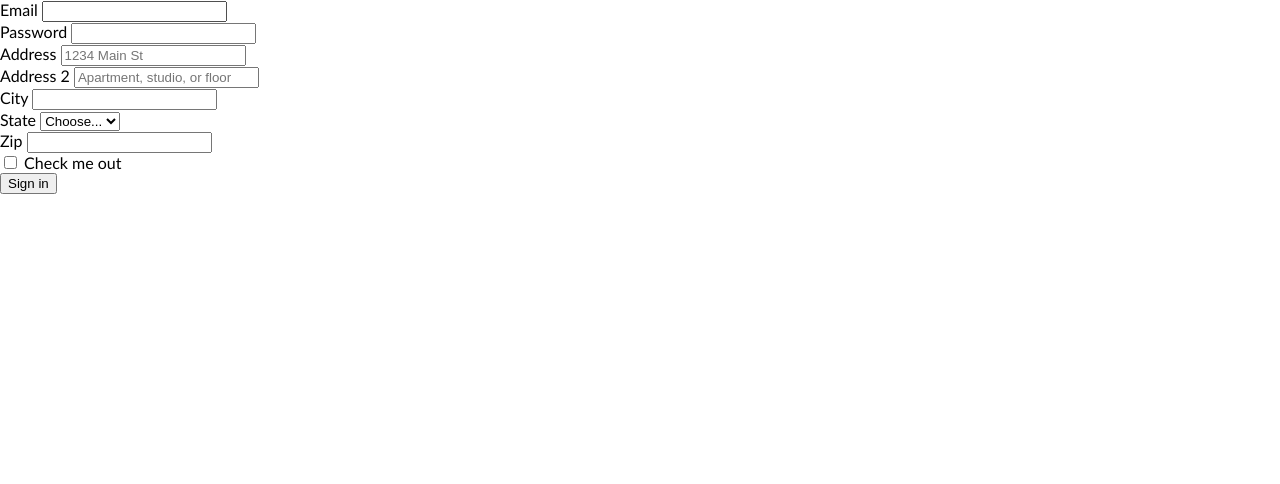
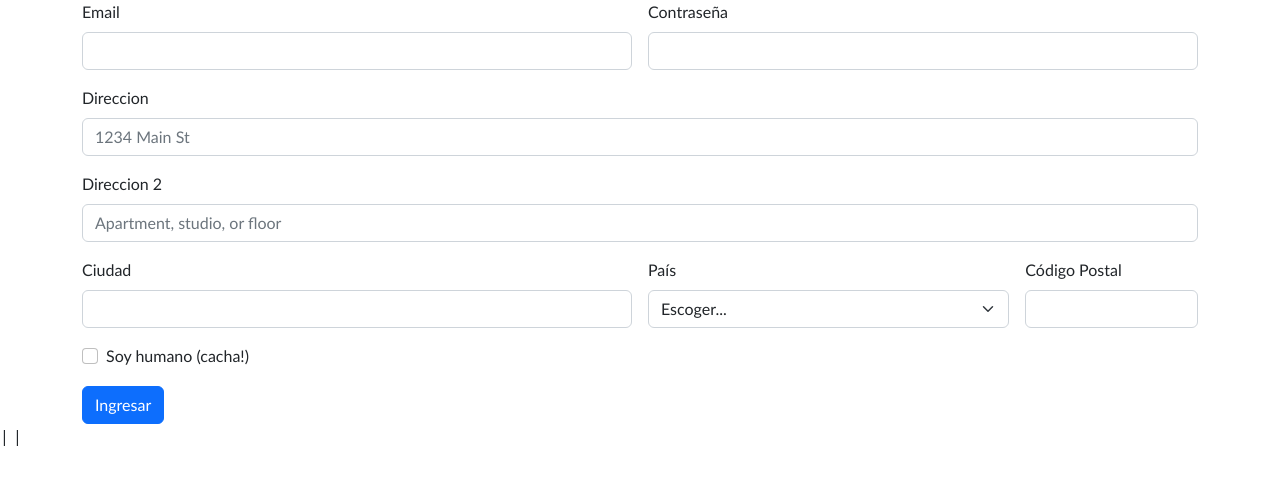
Before and after one commit to sercanno/EVA-2-EMove-SCF, a plain HTML site: page Eva2_1 SCF/login.html in a window 1280 px wide. Drawn offline with nearby package versions, Linux system fonts and the light colour scheme.

Commit message:
Agrega Login Bootstrap
Reemplaza iniciar por login bootstrap

Co-Authored-By: Michel Lopez <170118+mlopez@users.noreply.github.com>

```diff
--- a/Eva2_1 SCF/js/funciones.js
+++ b/Eva2_1 SCF/js/funciones.js
@@ -310,7 +310,7 @@ function clickEliminar()
 function lanzarMensaje(msg,tmsg) {
     var ms='';
     ms+='<div class="alert alert-'+tmsg+' alert-dismissible fade show" role="alert">';
-    ms+='<strong>eMove : </strong> '+msg+'';
+    ms+='<strong>Moovet : </strong> '+msg+'';
     ms+='<button type="button" class="btn-close" data-bs-dismiss="alert" aria-label="Close"></button>';
     ms+='</div>';
     document.getElementById("msgs").innerHTML=ms;
--- a/Eva2_1 SCF/login.html
+++ b/Eva2_1 SCF/login.html
@@ -3,58 +3,67 @@
 <head>
     <title>Moovet/Login</title>
     <meta charset="UTF-8">
-    <meta name="Author" content="MLopez"/>
+    <meta name="Author" content="Sergio Cannobbio"/>
     <meta name="keywords" content="web, html, css"/>
     <meta name="description" content="Ejemplo de HTML con CSS"/>
     <meta name="viewport" content="width=device-width, initial-scale=1.0">
     <link href="css/estilos.css" rel="stylesheet" type="text/css"/>
     <link rel="icon" type="image/x-icon" href="imagenes/LogoSolo.png">
     <script src="https://kit.fontawesome.com/4d5a35414c.js" crossorigin="anonymous"></script>
+    <link href="https://cdn.jsdelivr.net/npm/bootstrap@5.2.0-beta1/dist/css/bootstrap.min.css" rel="stylesheet" integrity="sha384-0evHe/X+R7YkIZDRvuzKMRqM+OrBnVFBL6DOitfPri4tjfHxaWutUpFmBp4vmVor" crossorigin="anonymous">
 </head>
 <body>
+  <div class="container">
     <form class="row g-3">
+
       <div class="col-md-6">
         <label for="inputEmail4" class="form-label">Email</label>
         <input type="email" class="form-control" id="inputEmail4">
       </div>
       <div class="col-md-6">
-    <label for="inputPassword4" class="form-label">Password</label>
+        <label for="inputPassword4" class="form-label">Contraseña</label>
         <input type="password" class="form-control" id="inputPassword4">
       </div>
       <div class="col-12">
-    <label for="inputAddress" class="form-label">Address</label>
+        <label for="inputAddress" class="form-label">Direccion</label>
         <input type="text" class="form-control" id="inputAddress" placeholder="1234 Main St">
       </div>
       <div class="col-12">
-    <label for="inputAddress2" class="form-label">Address 2</label>
+        <label for="inputAddress2" class="form-label">Direccion 2</label>
         <input type="text" class="form-control" id="inputAddress2" placeholder="Apartment, studio, or floor">
       </div>
       <div class="col-md-6">
-    <label for="inputCity" class="form-label">City</label>
+        <label for="inputCity" class="form-label">Ciudad</label>
         <input type="text" class="form-control" id="inputCity">
       </div>
       <div class="col-md-4">
-    <label for="inputState" class="form-label">State</label>
+        <label for="inputState" class="form-label">País</label>
         <select id="inputState" class="form-select">
-      <option selected>Choose...</option>
+          <option selected>Escoger...</option>
           <option>...</option>
         </select>
       </div>
       <div class="col-md-2">
-    <label for="inputZip" class="form-label">Zip</label>
+        <label for="inputZip" class="form-label">Código Postal</label>
         <input type="text" class="form-control" id="inputZip">
       </div>
       <div class="col-12">
         <div class="form-check">
           <input class="form-check-input" type="checkbox" id="gridCheck">
           <label class="form-check-label" for="gridCheck">
-        Check me out
+            Soy humano (cacha!)
           </label>
         </div>
       </div>
       <div class="col-12">
-    <button type="submit" class="btn btn-primary">Sign in</button>
+        <button type="submit" class="btn btn-primary">Ingresar</button>
       </div>
     </form>
+</div>
+
+|<script src="https://cdn.jsdelivr.net/npm/@popperjs/core@2.11.5/dist/umd/popper.min.js" integrity="sha384-Xe+8cL9oJa6tN/veChSP7q+mnSPaj5Bcu9mPX5F5xIGE0DVittaqT5lorf0EI7Vk" crossorigin="anonymous"></script>
+|<script src="https://cdn.jsdelivr.net/npm/bootstrap@5.2.0-beta1/dist/js/bootstrap.min.js" integrity="sha384-kjU+l4N0Yf4ZOJErLsIcvOU2qSb74wXpOhqTvwVx3OElZRweTnQ6d31fXEoRD1Jy" crossorigin="anonymous"></script>
+
 </body>
+
 </html>
```
Also changed, not shown: Eva2_1 SCF/index.html (+1 -1 lines), Eva2_1 SCF/mant_cond.html (+2 -2 lines). Lines whose indentation alone changed are shown as unchanged.
